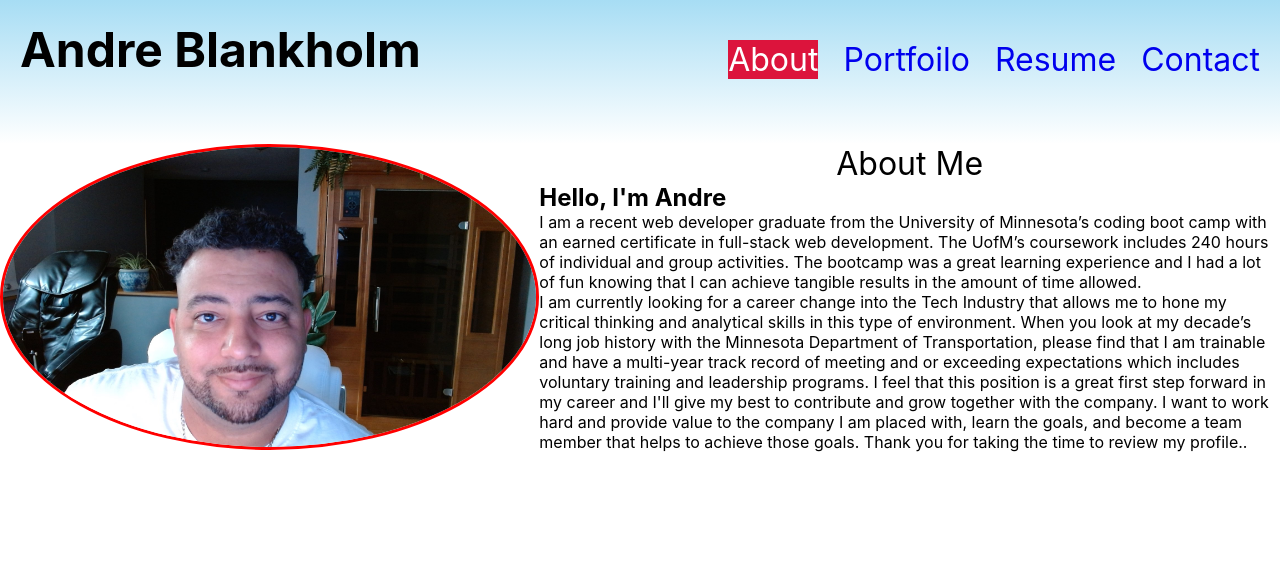
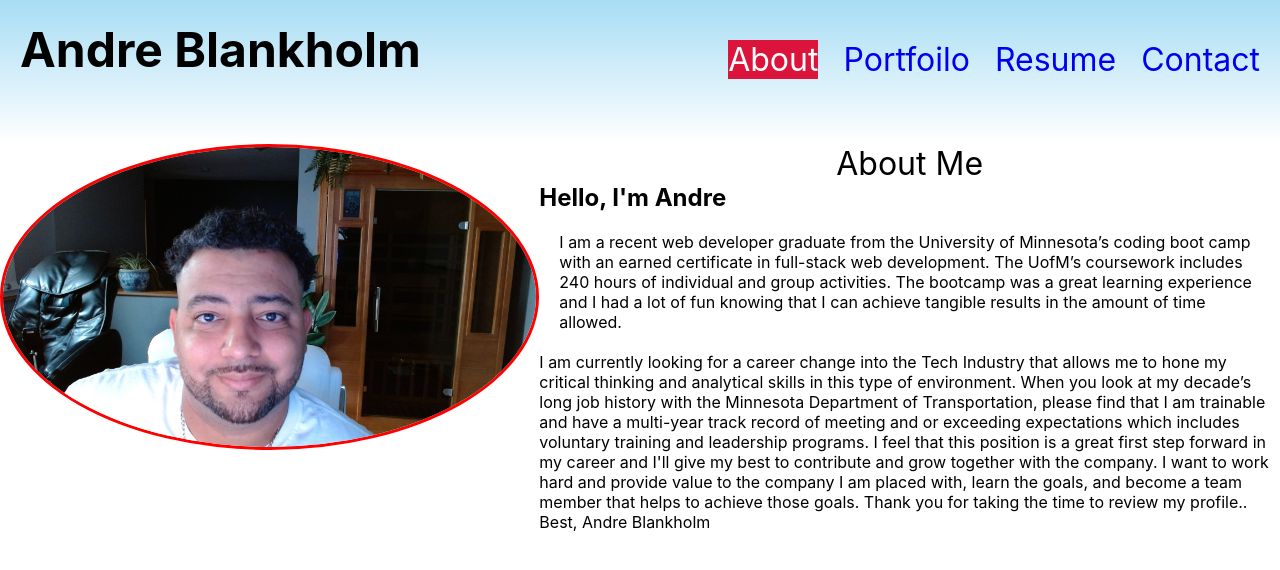
Before and after one commit to AndreBlankholm/Portfolio, a React (Create React App) app: page / in a window 1280 px wide. Shown: the top 570 px of the page. Built offline with nearby package versions, Linux system fonts and the light colour scheme.

Commit message:
added p tag statement

```diff
--- a/src/components/About/About.css
+++ b/src/components/About/About.css
@@ -16,6 +16,6 @@
     display: flex;
 }
 
-.about-p1 {
-
+.about-ptags {
+ padding: 20px;
 }
--- a/src/components/About/About.js
+++ b/src/components/About/About.js
@@ -16,7 +16,7 @@ function About() {
         <div>
           <p className="text">About Me</p>
           <h2>Hello, I'm Andre</h2>
-          <p className="about-p1">
+          <p className="about-ptags">
             I am a recent web developer graduate from the University of
             Minnesota’s coding boot camp with an earned certificate in
             full-stack web development. The UofM’s coursework includes 240 hours
@@ -38,6 +38,9 @@ function About() {
             member that helps to achieve those goals. Thank you for taking the
             time to review my profile..
           </p>
+          <p>
+            Best, Andre Blankholm
+          </p>
         </div>
       </div>
     </div>
```
